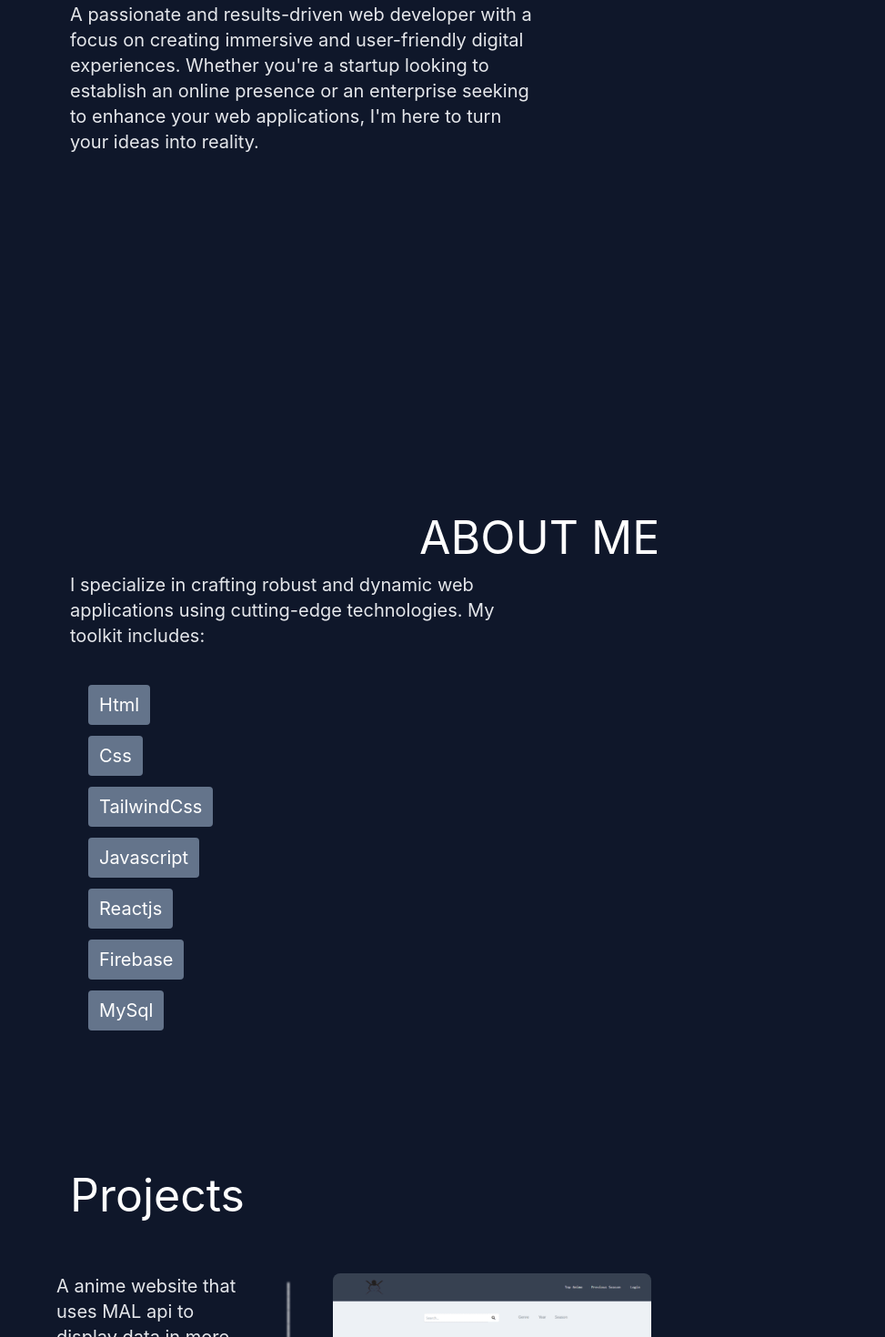
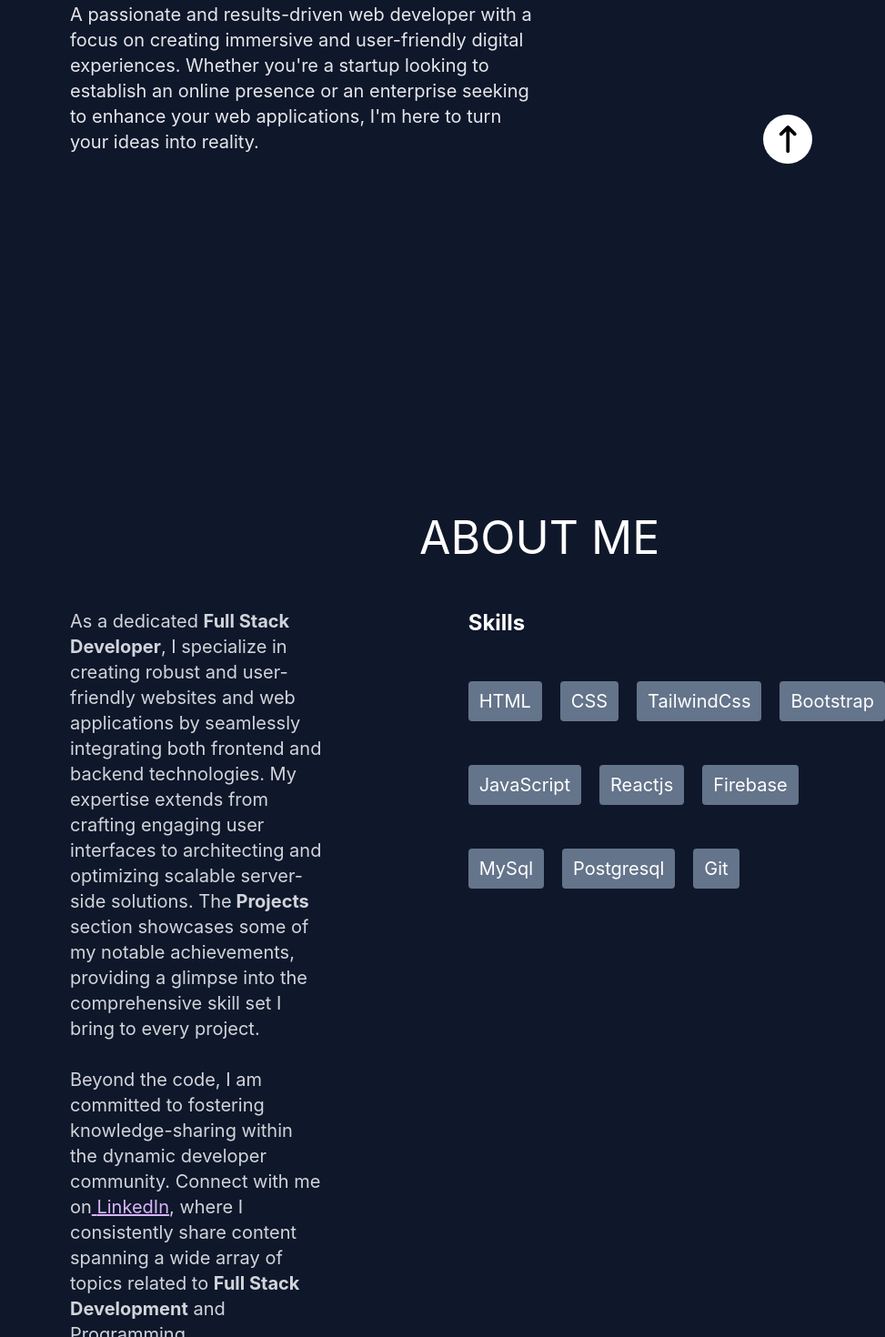
Before and after one commit to FishySenpai/Portfolio, a React (Create React App) app: page / in a window 1280 px wide. Shown: the part 580-2050 px from the top of the page at 91% size, without its empty margins (307-1280 px from the left). Built offline with nearby package versions, Linux system fonts and the light colour scheme.

Commit message:
added skills and styled home page

```diff
--- a/src/components/About.js
+++ b/src/components/About.js
@@ -1,24 +1,75 @@
-import React from 'react'
+import React from "react";
 
 const About = () => {
   return (
     <div className=" text-white">
       <div className="text-[50px] ml-96 pl-96 mt-96">ABOUT ME</div>
-      <div className="text-xl ml-96 mr-96 text-gray-200 ">
-        I specialize in crafting robust and dynamic web applications using
-        cutting-edge technologies. My toolkit includes:
-      </div>
-      <div className="flex flex-col ml-96 pl-5 mt-10 text-xl space-y-3 ">
-        <div className="px-3 py-2 bg-slate-500 rounded w-fit">Html</div>
-        <div className="px-3 py-2 bg-slate-500 rounded w-fit">Css</div>
-        <div className="px-3 py-2 bg-slate-500 rounded w-fit">TailwindCss</div>
-        <div className="px-3 py-2 bg-slate-500 rounded w-fit">Javascript</div>
-        <div className="px-3 py-2 bg-slate-500 rounded w-fit">Reactjs</div>
-        <div className="px-3 py-2 bg-slate-500 rounded w-fit">Firebase</div>
-        <div className="px-3 py-2 bg-slate-500 rounded w-fit">MySql</div>
+
+      <div className="flex flex-row mt-10">
+        <div className="text-xl text-gray-300 w-[600px] ml-96">
+          <p>
+            As a dedicated <strong>Full Stack Developer</strong>, I specialize
+            in creating robust and user-friendly websites and web applications
+            by seamlessly integrating both frontend and backend technologies. My
+            expertise extends from crafting engaging user interfaces to
+            architecting and optimizing scalable server-side solutions. The
+            <strong> Projects</strong> section showcases some of my notable
+            achievements, providing a glimpse into the comprehensive skill set I
+            bring to every project.
+          </p>
+          <br />
+          <p>
+            Beyond the code, I am committed to fostering knowledge-sharing
+            within the dynamic developer community. Connect with me on
+            <a href="#" className="underline text-purple-300">
+              {" "}
+              LinkedIn
+            </a>
+            , where I consistently share content spanning a wide array of topics
+            related to <strong>Full Stack Development</strong> and Programming.
+          </p>
+          <br />
+          <p>
+            Actively seeking new opportunities, I am enthusiastic about roles
+            that allow me to contribute holistically, continuously learn, and
+            foster personal and professional growth. If you have an exciting
+            opportunity that aligns with my skills and experiences, don't
+            hesitate to <strong>contact</strong> me. Let's collaborate and
+            create something extraordinary together!
+          </p>
+        </div>
+        <div className="flex flex-col ml-40 text-xl space-y-12 ">
+          <div className="text-2xl font-bold">Skills</div>
+          <div className="flex flex-row space-x-5">
+            <div className="px-3 py-2 bg-slate-500 rounded w-fit">HTML</div>
+            <div className="px-3 py-2 bg-slate-500 rounded w-fit">CSS</div>
+            <div className="px-3 py-2 bg-slate-500 rounded w-fit">
+              TailwindCss
+            </div>
+
+            <div className="px-3 py-2 bg-slate-500 rounded w-fit">
+              Bootstrap
+            </div>
+          </div>
+
+          <div className="flex flex-row space-x-5">
+            <div className="px-3 py-2 bg-slate-500 rounded w-fit">
+              JavaScript
+            </div>
+            <div className="px-3 py-2 bg-slate-500 rounded w-fit">Reactjs</div>
+            <div className="px-3 py-2 bg-slate-500 rounded w-fit">Firebase</div>
+          </div>
+          <div className="flex flex-row space-x-5">
+            <div className="px-3 py-2 bg-slate-500 rounded w-fit">MySql</div>
+            <div className="px-3 py-2 bg-slate-500 rounded w-fit">
+              Postgresql
+            </div>
+            <div className="px-3 py-2 bg-slate-500 rounded w-fit">Git</div>
+          </div>
+        </div>
       </div>
     </div>
   );
-}
+};
 
-export default About
+export default About;
--- a/src/components/Home.js
+++ b/src/components/Home.js
@@ -1,10 +1,29 @@
-import React from "react";
+import React, { useState, useEffect } from "react";
 
 const Home = () => {
+  const [isScrolledToBottom, setIsScrolledToBottom] = useState(false);
+
+  const handleScroll = () => {
+    const scrollThreshold =
+      document.documentElement.scrollHeight - window.innerHeight;
+    const isAtBottom = window.scrollY >= scrollThreshold;
+
+    setIsScrolledToBottom(isAtBottom);
+  };
+
+  useEffect(() => {
+    window.addEventListener("scroll", handleScroll);
+
+    return () => {
+      window.removeEventListener("scroll", handleScroll);
+    };
+  }, []);
   return (
     <div className="flex items-center justify-center">
       <div>
-        <div className="text-[50px] ml-96 pl-72 mt-96">HELLO, I'M FISHY SENPAI</div>
+        <div className="text-[50px] ml-96 pl-72 mt-96">
+          HELLO, I'M FISHY SENPAI
+        </div>
         <div className="text-xl ml-96 mr-96 text-gray-200 ">
           A passionate and results-driven web developer with a focus on creating
           immersive and user-friendly digital experiences. Whether you're a
@@ -13,6 +32,25 @@ const Home = () => {
           into reality.
         </div>
       </div>
+      <div className="fixed bottom-10 right-20 bg-white rounded-full px-4 py-3">
+        {isScrolledToBottom ? (
+          <svg
+            xmlns="http://www.w3.org/2000/svg"
+            height="30px"
+            viewBox="0 0 384 512"
+          >
+            <path d="M214.6 9.4c-12.5-12.5-32.8-12.5-45.3 0l-128 128c-12.5 12.5-12.5 32.8 0 45.3s32.8 12.5 45.3 0L160 109.3V480c0 17.7 14.3 32 32 32s32-14.3 32-32V109.3l73.4 73.4c12.5 12.5 32.8 12.5 45.3 0s12.5-32.8 0-45.3l-128-128z" />
+          </svg>
+        ) : (
+          <svg
+            xmlns="http://www.w3.org/2000/svg"
+            height="30"
+            viewBox="0 0 384 512"
+          >
+            <path d="M169.4 502.6c12.5 12.5 32.8 12.5 45.3 0l128-128c12.5-12.5 12.5-32.8 0-45.3s-32.8-12.5-45.3 0L224 402.7 224 32c0-17.7-14.3-32-32-32s-32 14.3-32 32l0 370.7L86.6 329.4c-12.5-12.5-32.8-12.5-45.3 0s-12.5 32.8 0 45.3l128 128z" />
+          </svg>
+        )}
+      </div>
     </div>
   );
 };
```
